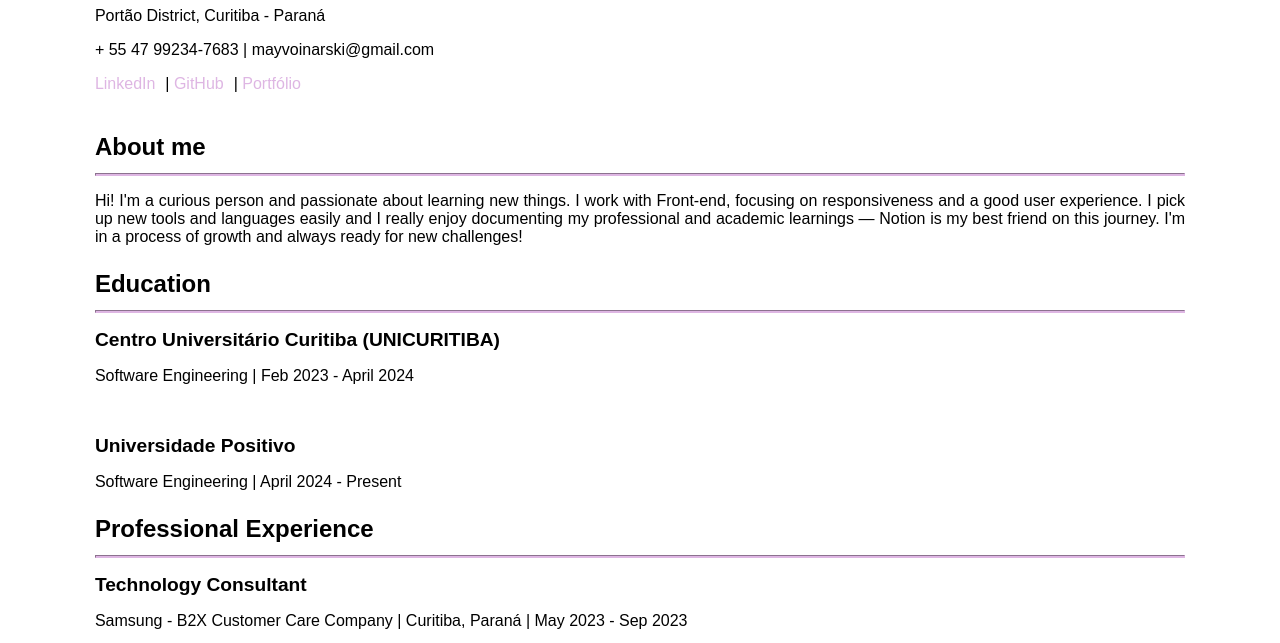
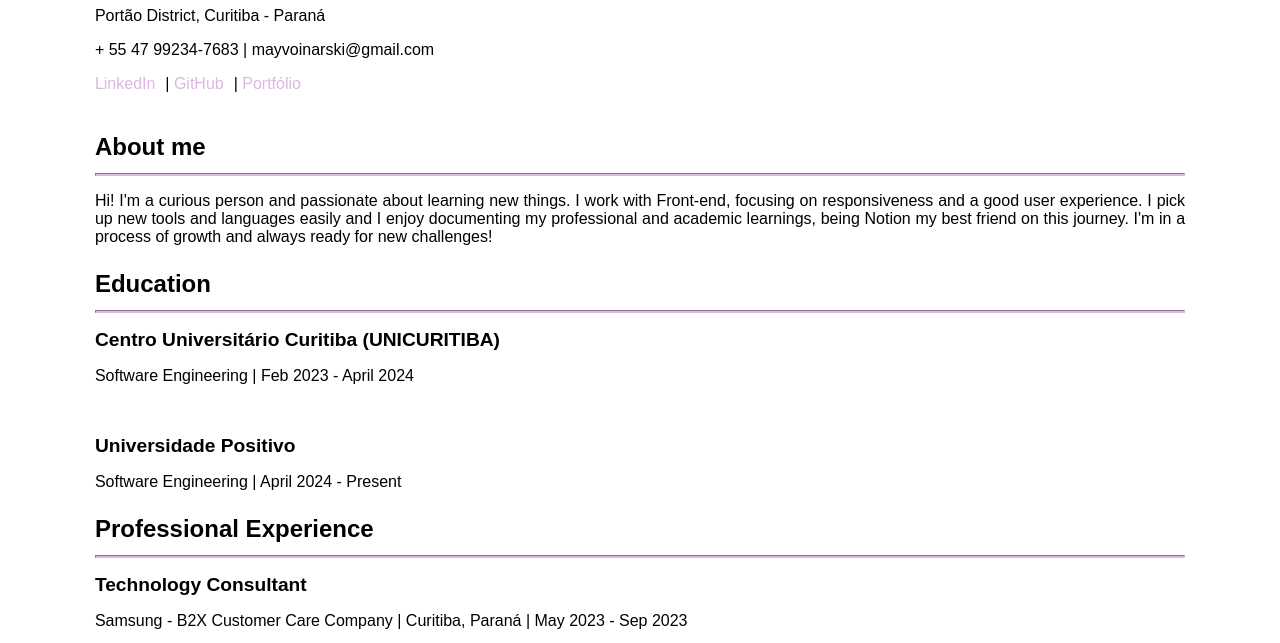
Before and after one commit to mayvoinarski/Curriculum-English-Version, a plain HTML site: page index.html in a window 1280 px wide. Shown: the part 128-771 px from the top of the page. Drawn offline with Linux system fonts and the light colour scheme.

Commit message:
Update index.html

```diff
--- a/index.html
+++ b/index.html
@@ -24,7 +24,7 @@
                 <hr>
                 <p class="about-me"> Hi! I'm a curious person and passionate about learning new things. I work with Front-end,
                     focusing on responsiveness and a good user experience. I pick up new tools and languages easily
-                    and I really enjoy documenting my professional and academic learnings — Notion is my best friend on this journey.
+                    and I enjoy documenting my professional and academic learnings, being Notion my best friend on this journey.
                     I'm in a process of growth and always ready for new challenges!
                 </p>
             </div>
```
